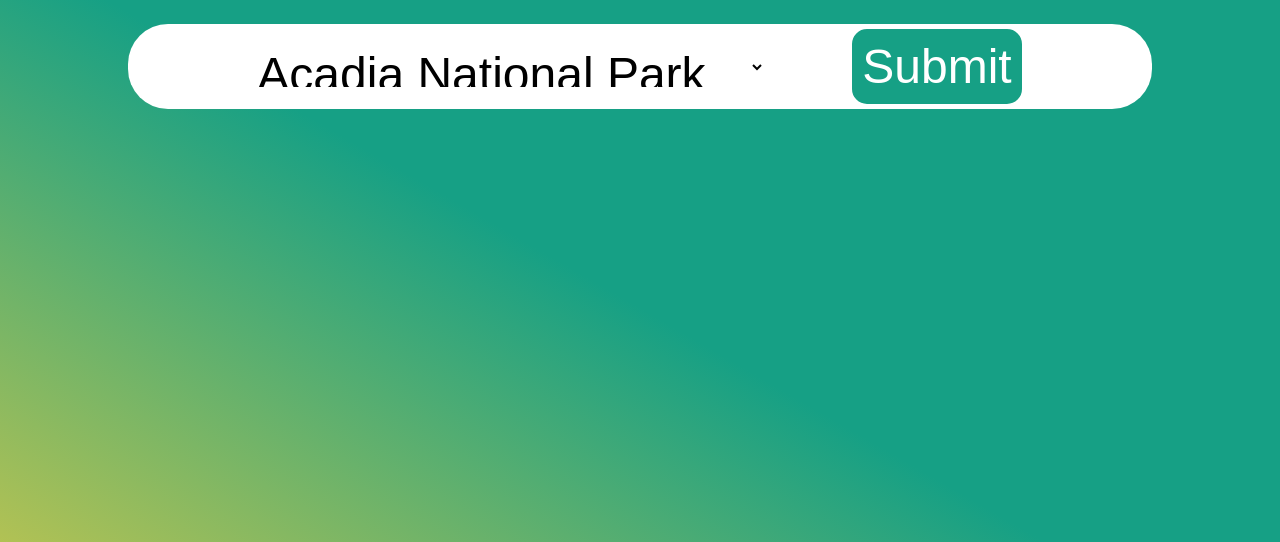
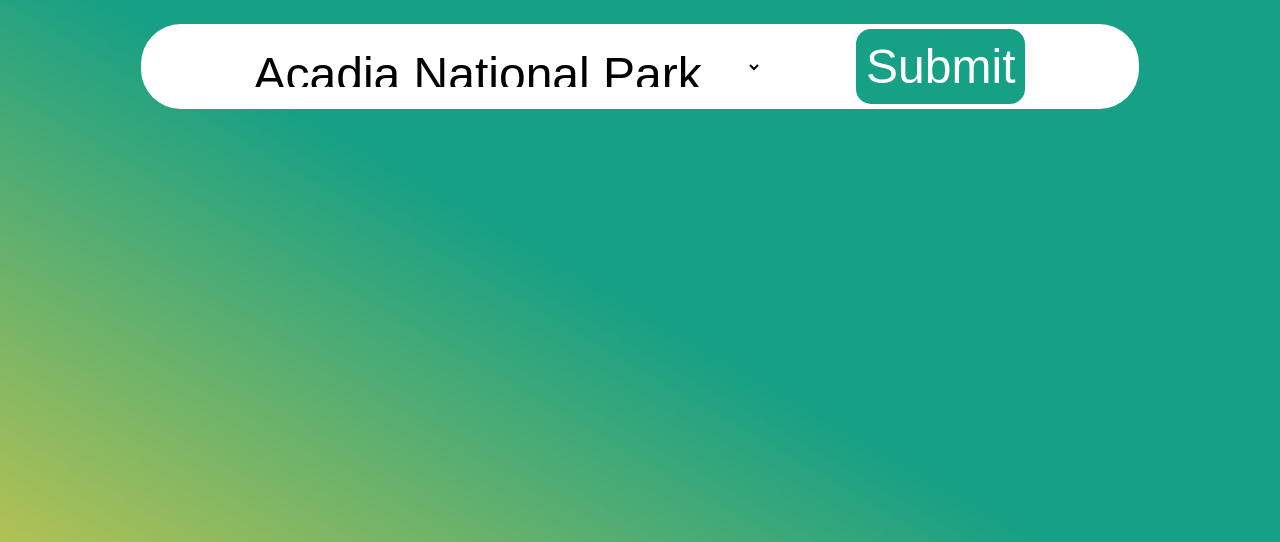
Before and after one commit to NathanDeans/Golf-web-app, a plain HTML site: page index.html in a window 1280 px wide. Shown: the top 542 px of the page. Drawn offline with Linux system fonts and the light colour scheme.

Commit message:
change input area sizing

```diff
--- a/styles.css
+++ b/styles.css
@@ -56,10 +56,10 @@
     align-items: center;
     background-color: white;
     border-radius: 40px;
-    padding-left: 10%;
-    padding-right: 10%;
+    padding-left: 5%;
+    padding-right: 5%;
     gap: 10%;
-    width: 75vw;
+    width: 70vw;
 }
 
 .headerArea{
```
